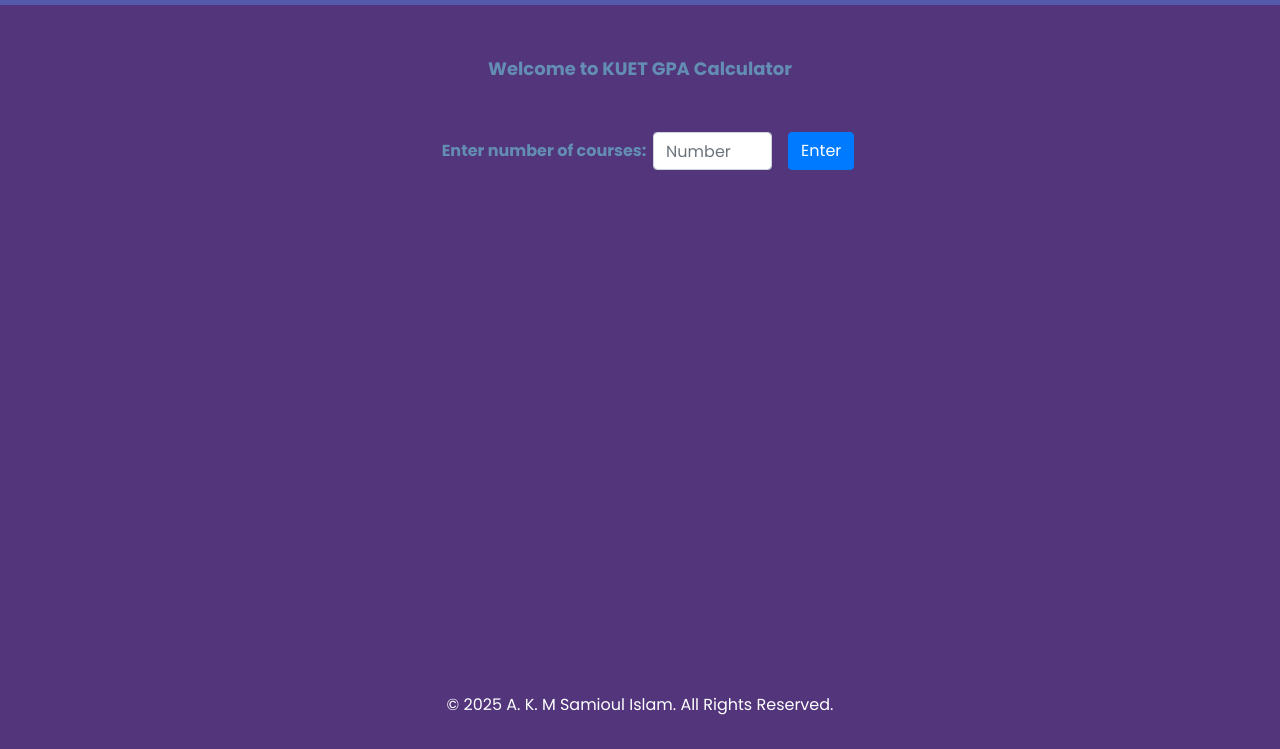
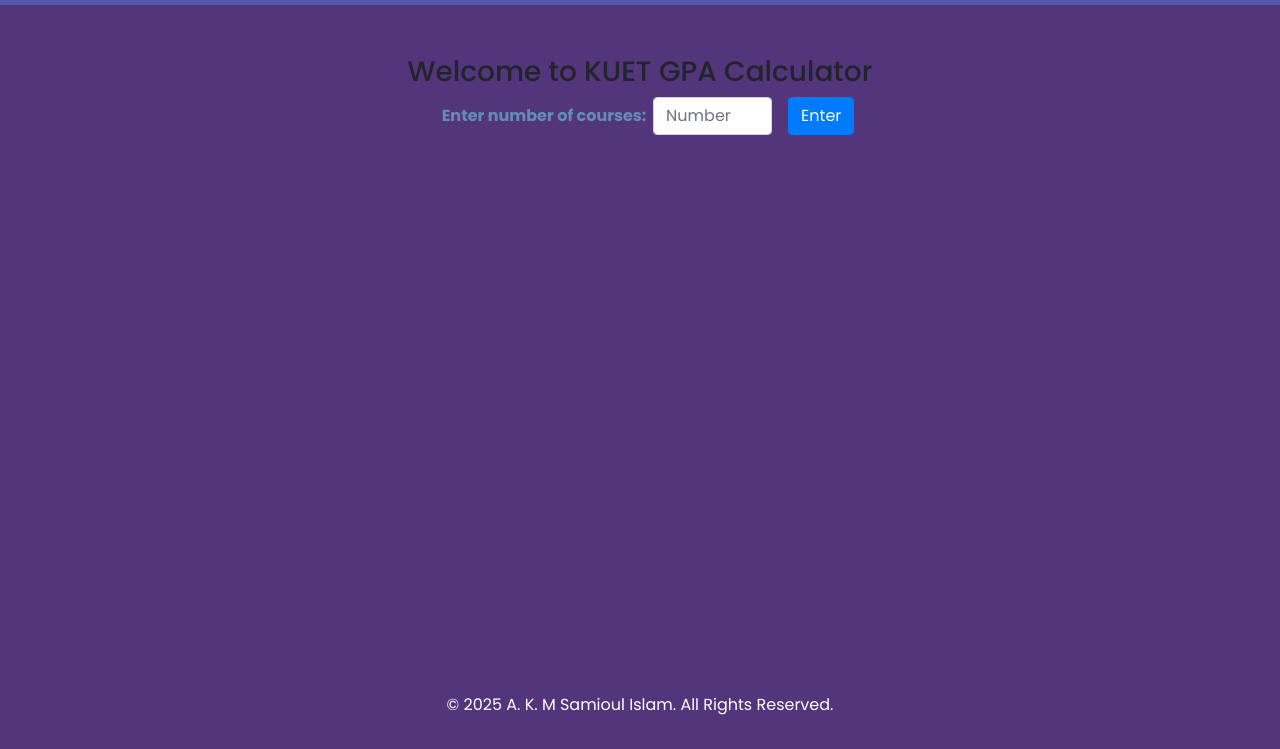
Before and after one commit to Samioul51/KUET-GPA-Calculator, a plain HTML site: page index.html in a window 1280 px wide. Shown: the part 51-800 px from the top of the page. Drawn offline with nearby package versions, Linux system fonts and the light colour scheme; a web font is replaced by a local one.

Commit message:
modification

```diff
--- a/index.html
+++ b/index.html
@@ -27,7 +27,7 @@
     </header>
 
     <main>
-        <p>Welcome to KUET GPA Calculator</p>
+        <p class="h3">Welcome to KUET GPA Calculator</p>
         <div class="quantity">
             <form class="form-inline">
                 <div class="form-group mb-2">
```
